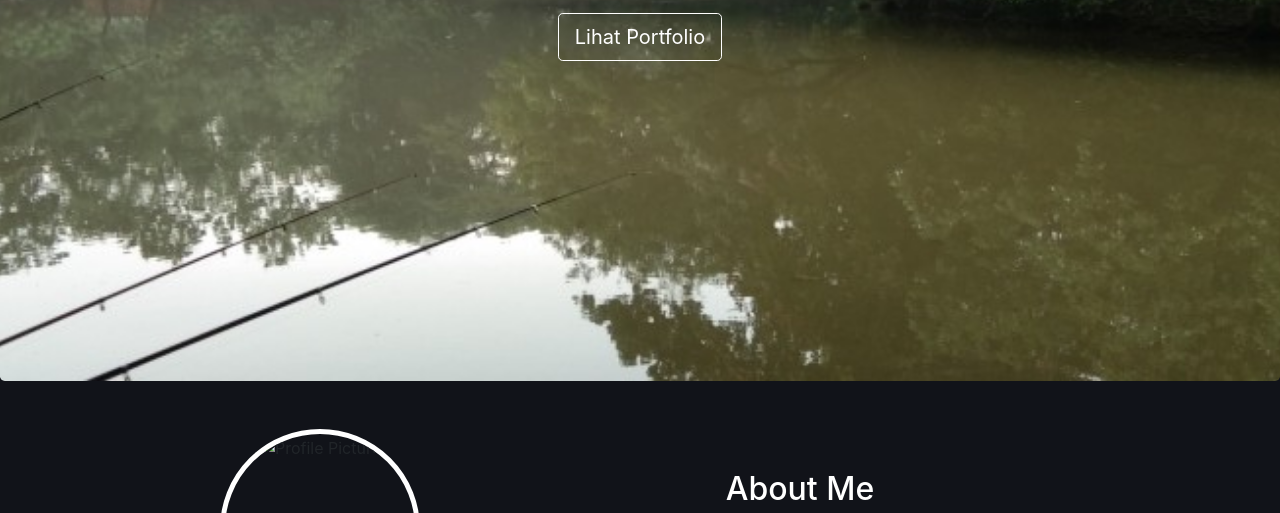
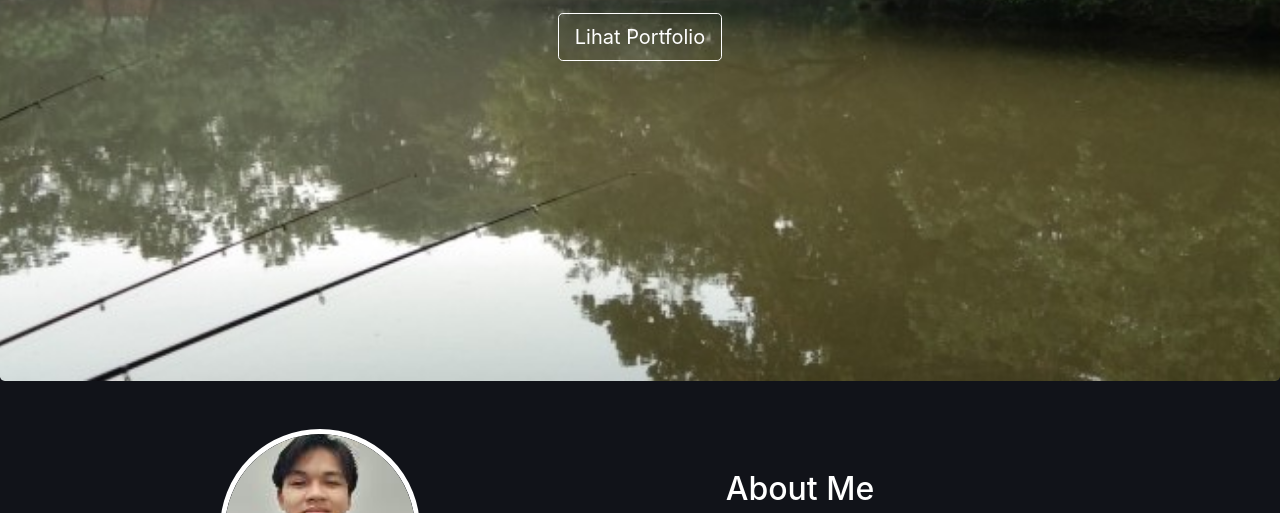
Before and after one commit to Raefelian/221110020, a plain HTML site: page index.html in a window 1280 px wide. Shown: the part 403-916 px from the top of the page. Drawn offline with nearby package versions, Linux system fonts and the light colour scheme.

Commit message:
Update index.html

```diff
--- a/index.html
+++ b/index.html
@@ -63,7 +63,7 @@
         <div class="col-md-4 offset-md-1 text-center">
           <div class="profile-picture-wrapper">
             <img
-              src="Assets/Images/221110020.jpg"
+              src="221110020.jpg"
               class="img-fluid rounded-circle"
               alt="Profile Picture"
             />
```
